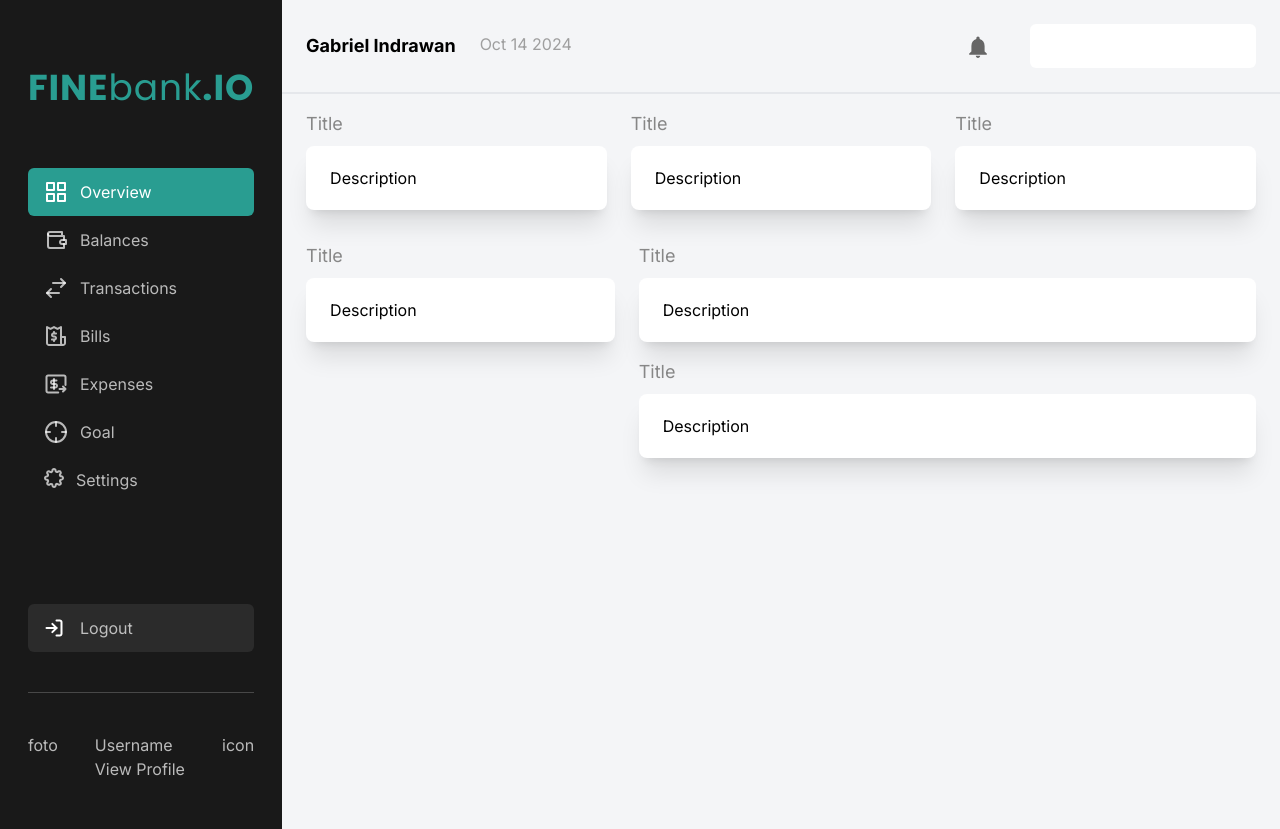
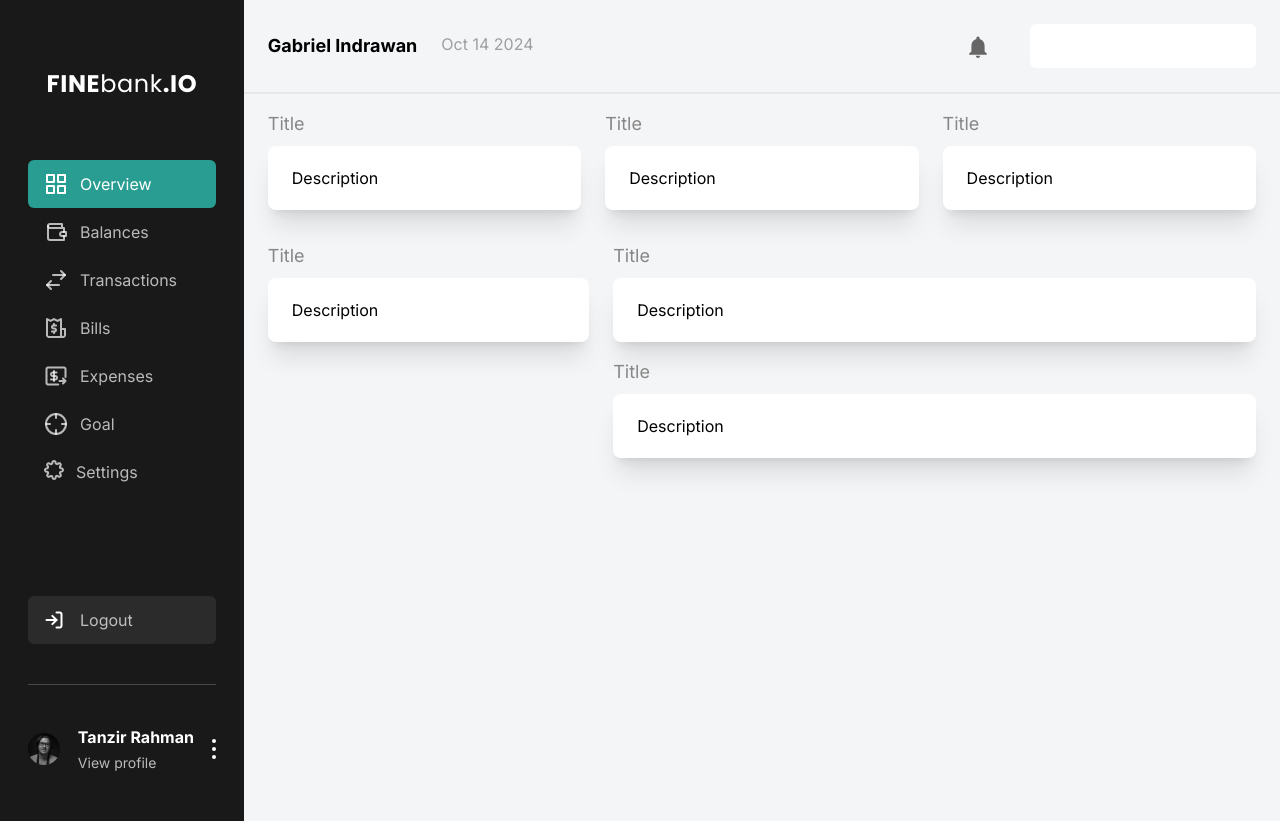
Before and after one commit to GabrielIndrawan/proyek-app-react, a React (Vite) app: page / in a window 1280 px wide. Built offline with nearby package versions, Linux system fonts and the light colour scheme.

Commit message:
menambahkan lagi

```diff
--- a/src/components/icons/index.jsx
+++ b/src/components/icons/index.jsx
@@ -80,6 +80,17 @@ const Logout = () => {
     )
 }
 
+const KebabMenu = () => {
+    return(
+        <svg width="4" height="20" viewBox="0 0 4 20" fill="none" xmlns="http://www.w3.org/2000/svg">
+            <circle cx="2" cy="2" r="2" fill="white"/>
+            <circle cx="2" cy="10" r="2" fill="white"/>
+            <circle cx="2" cy="18" r="2" fill="white"/>
+        </svg>
+
+    )
+}
+
 const Icons = {
     Overview: Overview,
     Balances: Balances,
@@ -89,6 +100,7 @@ const Icons = {
     Goal: Goal,
     Settings: Settings,
     Logout: Logout,
+    KebabMenu: KebabMenu,
 }
 
 export default Icons;
--- a/src/components/infoText.jsx
+++ b/src/components/infoText.jsx
@@ -1,3 +1,4 @@
+/* eslint-disable react/prop-types */
 const InfoText = (props) => {
     const {children} = props
     return (
--- a/src/components/logo.jsx
+++ b/src/components/logo.jsx
@@ -1,6 +1,8 @@
-const Logo = () => {
+/* eslint-disable react/prop-types */
+const Logo = (props) => {
+    const {variant = "text-primary text-4xl"} = props;
     return (
-      <div className="flex justify-center my-5 font-poppins tracking-wide text-primary text-4xl">
+      <div className={`flex justify-center my-5 font-poppins tracking-wide ${variant}`}>
         <span className="font-bold ">FINE</span>bank
         <span className="font-bold">.IO</span>
       </div>
--- a/src/fragments/formForgetPassword.jsx
+++ b/src/fragments/formForgetPassword.jsx
@@ -1,3 +1,4 @@
+import { Link } from "react-router-dom";
 import Button from "../components/button";
 import LabeledInput from "../components/labeledinput";
 
@@ -13,9 +14,11 @@ const FormForgetPassword = () => {
           Password Reset
         </div>
       </Button>
-      <div className="block text-gray-500 text-lg font-bold text-center mt-3 mb-2">
-        Back to login
-      </div>
+      <Link to="/login">
+        <div className="block text-gray-500 text-lg font-bold text-center mt-3 mb-2">
+          Back to login
+        </div>
+      </Link>
     </form>
   );
 };
--- a/src/fragments/navBar.jsx
+++ b/src/fragments/navBar.jsx
@@ -6,14 +6,16 @@ const NavBar = () => {
         <nav className="bg-defaultBlack text-special-bg2 sm:w-72 w-36 min-h-screen px-7 py-12 flex flex-col justify-between">
             <div>
                <div className="flex justify-center mb-10">
-                  <Logo/>
+                  <Logo variant="text-white text-sm sm:text-2xl"/>
                </div>
+               <Link to="/">
                <div className="flex bg-primary text-white px-4 py-3 rounded-md">
                  <div className="text-white sm:mx-0 mx-auto">
                     <Icons.Overview/>
                  </div>
                  <div className="text-white ms-3 hidden sm:block">Overview</div>
                </div>
+               </Link>
                <Link to="/balance">
                 <div className="flex hover:bg-special-bg3 px-4 py-3 rounded-md">
                   <div className="sm:mx-0 mx-auto">
@@ -55,21 +57,31 @@ const NavBar = () => {
              </div>
              <div className="mb-[100px]"/>
              <div>
+              <Link to="/login">
                <div className="flex bg-special-bg3 px-4 py-3 rounded-md">
                  <div className="sm:mx-0 mx-auto">
                     <Icons.Logout/>
                  </div>
-                 <div className="text-special-bg2 ms-3 hidden sm:block">Logout</div>
-               </div>
+                  <div className="text-special-bg2 ms-3 hidden sm:block">Logout</div>
+                </div>
+               </Link>
                <div className="border-b my-10 border-b-special-bg"></div>
-               <div className="flex justify-between">
-                 <div className="sm:mx-0 mx-auto">foto</div>
+               <div className="flex justify-between items-center">
+                 <div className="sm:mx-0 mx-auto center">
+                    <img src="/icons/Image.png"/>
+                 </div>
                  <div className="hidden sm:block">
-                   Username
-                   <br />
-                   View Profile
+                  <div className="font-bold text-white">
+                    Tanzir Rahman
+                  </div>
+                  <div className="mb-1"/>
+                  <div className="text-sm">
+                    View profile
+                  </div>
                  </div>
-                 <div className="hidden sm:block">icon</div>
+                 <div>
+                    <Icons.KebabMenu/>
+                 </div>
                </div>
             </div>
         </nav>
--- a/src/layouts/Authlayout.jsx
+++ b/src/layouts/Authlayout.jsx
@@ -114,7 +114,7 @@ const Authlayout = (props) => {
   ) : (
     <div className="flex flex-col utems-center text-center">
       <Link to="/register" className="text-primary text-sm font-bold">Create an account</Link>
-      <Link className="text-gray-500 text-sm font-bold">Forgot password</Link>
+      <Link to="/forgot-password" className="text-gray-500 text-sm font-bold">Forgot password</Link>
     </div>
   )}
 </div>
```
Also changed, not shown: icons/Image.png (added), icons/Kebab Menu.svg (added).
